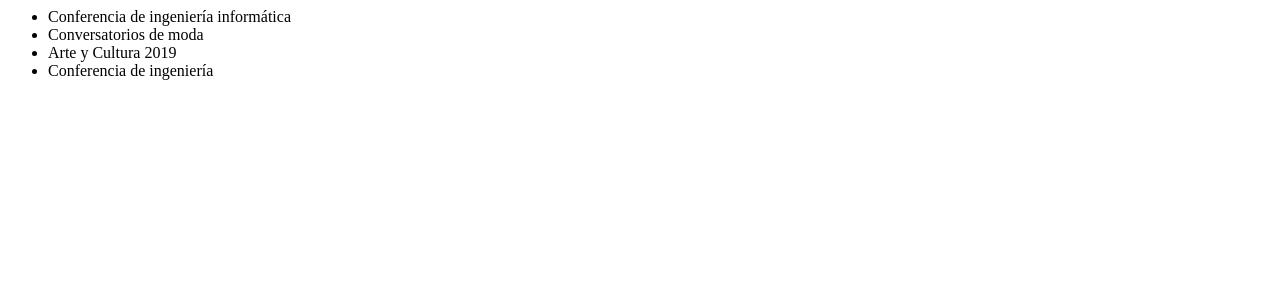
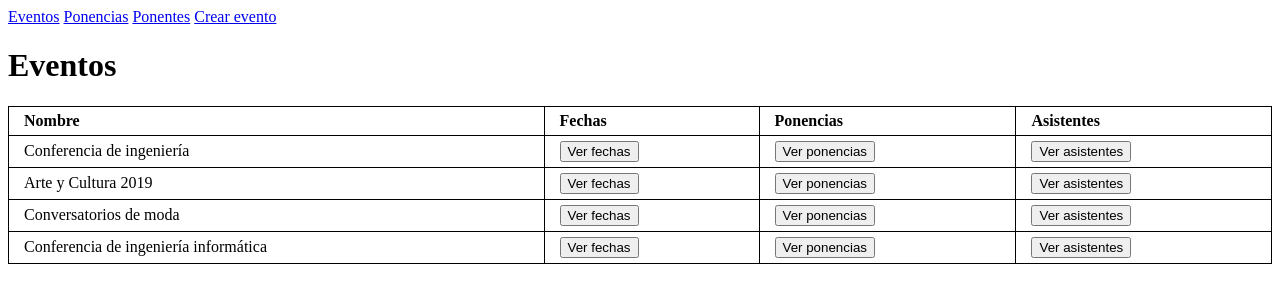
Before and after one commit to ntjk/Evento, a Django app: page / in a window 1280 px wide. Shown: the top 303 px of the page. Run offline with Django 3.2, Linux system fonts and the light colour scheme; data comes from the database, SQL or seed files in the repository; both versions use the stored data as it was after the commit.

Commit message:
las vistas y funcionalidad de crear evento
las vistas incluyen las de: eventos, asistentes, ponencias, fechas, ponentes, etc.

```diff
--- a/eventos/static/eventos/style.css
+++ b/eventos/static/eventos/style.css
@@ -6,6 +6,6 @@ table, th, td {
   border-collapse: collapse;
 }
 th, td {
-  padding: 20px;
+  padding: 5px 15px;
   text-align: left;
 }
--- a/eventos/templates/eventos/index.html
+++ b/eventos/templates/eventos/index.html
@@ -1,10 +1,30 @@
-{% load static %}
-{% if lista_eventos %}
-	<ul>
-	{% for evento in lista_eventos %}
-		<li>{{evento.nombre_evento }}</li>
-	{% endfor %}
-	</ul>
-{% else %}
-	<p>No hay eventos por ahora</p>
-{% endif %}
+{% extends 'eventos/menu.html' %}
+{% block content %}
+<h1>Eventos</h1>
+    	{% if eventos %}
+        <table>
+		    <tr>
+		        <th>Nombre</th>
+		        <th>Fechas</th>
+		        <th>Ponencias</th>
+		        <th>Asistentes</th>
+		    </tr>
+		    {% for e in eventos %}
+		    <tr>
+		        <td>{{ e.nombre_evento }}</td>
+		        <td><a href="{% url 'eventos:fechas' e.id %}">
+		        <button type="button">Ver fechas</button>
+		        </a></td>
+		        <td><a href="{% url 'eventos:ponencias' e.id %}">
+		        <button type="button">Ver ponencias</button>
+		        </a></td>
+		        <td><a href="{% url 'eventos:asistentes' e.id %}">
+		        <button type="button">Ver asistentes</button>
+		        </a></td>
+		    </tr>
+		    {% endfor %}
+		</table>
+		{% else %}
+		<p>No hay eventos por ahora</p>
+		{% endif %}
+{% endblock %}
--- /dev/null
+++ b/eventos/templates/eventos/menu.html
@@ -0,0 +1,16 @@
+{% load static %}
+<!doctype html>
+<html>
+    <head>
+        <title>Menu</title>
+        <link rel="stylesheet" type="text/css" href="{% static 'eventos/style.css' %}">
+    </head>
+    <body>
+        <span><a href="{% url 'eventos:index' %}">Eventos</a></span>
+        <span><a href="{% url 'eventos:ponencias' 0 %}">Ponencias</a></span>
+        <span><a href="{% url 'eventos:ponentes' 0 %}">Ponentes</a></span>
+        <span><a href="{% url 'eventos:crearEvento' %}">Crear evento</a></span>
+        {% block content %}
+        {% endblock %}
+    </body>
+</html>
--- a/eventos/urls.py
+++ b/eventos/urls.py
@@ -2,8 +2,13 @@ from django.urls import path
 from . import views
 app_name = 'eventos'
 urlpatterns = [
-	path('', views.IndexView.as_view(), name='index'),
-	path('ponencias', views.ponencias, name='ponencias'),
+	#path('', views.IndexView.as_view(), name='index'),
+	path('', views.eventos, name='index'),
+	path('<int:evento_id>/ponencias', views.ponencias, name='ponencias'),
+	path('<int:evento_id>/asistentes', views.asistentes, name='asistentes'),
+	path('<int:evento_id>/fechas', views.fechas, name='fechas'),
+	path('<int:ponencia_id>/ponentes', views.ponentes, name='ponentes'),
+	path('crearEvento', views.crearEvento, name='crearEvento'),
 	#path('<int:pk>/', views.DetalleView.as_view(), name='detalle'),
 	#path('<int:pk>/ponencias/', views.PonenciasView.as_view(), name='ponencias'),
 	#path('', views.index, name='index'),
--- a/eventos/views.py
+++ b/eventos/views.py
@@ -7,16 +7,46 @@ from .models import Evento, Ponencia, Ponente, Fecha, Asistente
 from django.utils import timezone
 
 
-class IndexView(generic.ListView):
+'''class IndexView(generic.ListView):
 	template_name = 'eventos/index.html'
 	context_object_name = 'lista_eventos'
 	def get_queryset(self):
-		return Evento.objects.order_by('-id')#.filter(pub_date__lte=timezone.now())
+		return Evento.objects.order_by('-id'))'''
 
 '''def ponentes(request):
     return render(request, 'eventos/ponentes.html', {'ponentes': Ponente.objects.all()})
     def get_queryset(self):
     	return Ponente.objects.filter()'''
 
-def ponencias(request):
-    return render(request, 'eventos/ponencias.html', {'ponencias': Ponencia.objects.all()})
+def eventos(request):
+	return render(request, 'eventos/index.html', {'eventos': Evento.objects.all()})
+
+def ponencias(request, evento_id):
+	if evento_id == 0:
+		return render(request, 'eventos/ponencias.html', {'ponencias': Ponencia.objects.all()})
+	else:
+		return render(request, 'eventos/ponencias.html', {'ponencias': Ponencia.objects.filter(evento_id=evento_id)})
+
+def ponentes(request, ponencia_id):
+	if ponencia_id == 0:
+		return render(request, 'eventos/ponentes.html', {'ponentes': Ponente.objects.all()})
+	else:
+		return render(request, 'eventos/ponentes.html', {'ponentes': Ponente.objects.filter(ponencia_id=ponencia_id)})
+
+def fechas(request, evento_id):
+	return render(request, 'eventos/fechas.html', {'fechas': Fecha.objects.filter(evento_id=evento_id)})
+
+def asistentes(request, evento_id):
+	return render(request, 'eventos/asistentes.html', {'asistentes': Asistente.objects.filter(evento_id=evento_id)})
+
+def crearEvento(request):
+	try:
+		nombre = request.POST['firstname']
+	except (KeyError, Evento.DoesNotExist):
+		return render(request, 'eventos/crearEvento.html', {
+			'error_message': "No ingreso nombre del evento",
+		})
+	else:
+		nuevo_evento = Evento(nombre_evento = nombre)
+		nuevo_evento.save()
+	return HttpResponseRedirect(reverse('eventos:index'))
```
Also changed, not shown: eventos/templates/eventos/asistentes.html (added, +27 -0 lines), eventos/templates/eventos/crearEvento.html (added, +12 -0 lines), eventos/templates/eventos/fechas.html (added, +19 -0 lines), eventos/templates/eventos/ponencias.html (+13 -11 lines), eventos/templates/eventos/ponentes.html (added, +25 -0 lines), db.sqlite3.
